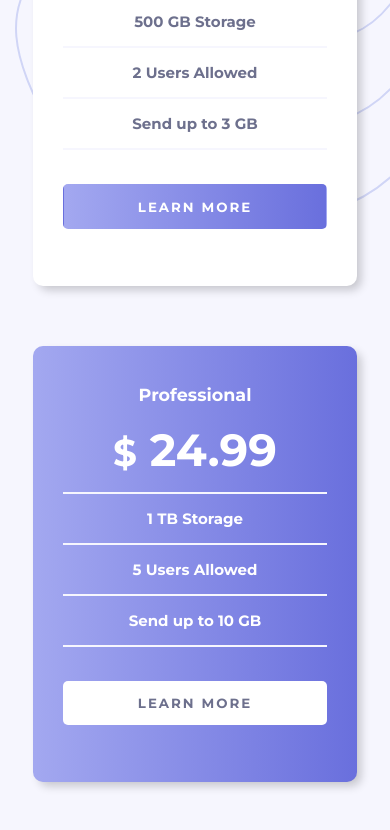
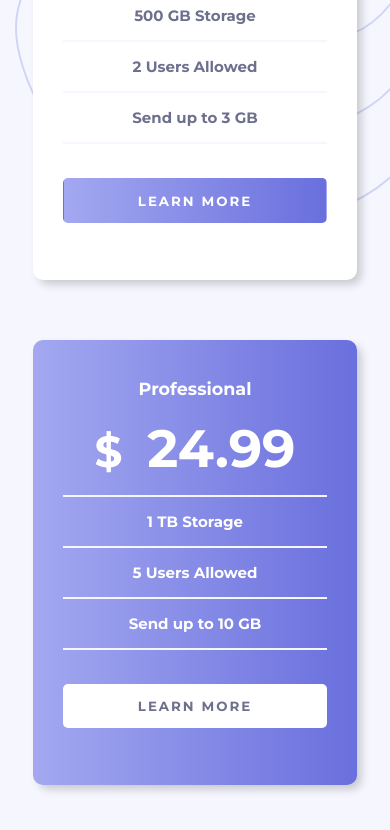
Before and after one commit to iris-anghel/Frontendmentor-Pricing-component-with-toggle, a plain HTML site: page index.html in a window 390 px wide. Shown: the part 432-1262 px from the top of the page. Drawn offline with Linux system fonts and the light colour scheme.

Commit message:
add site screenshots

```diff
--- a/css/style.css
+++ b/css/style.css
@@ -117,9 +117,13 @@ input:checked + .slider:before {
     margin: 0.5em 0;
 }
 
+small {
+    margin-right: 10px;
+}
+
 .monthly,
 .annually {
-    font-size: 3em;
+    font-size: 3.5em;
     align-items: center;
     justify-content: center;
 }
@@ -207,7 +211,7 @@ footer {
 @media screen and (max-width: 769px) {
     body {
         height: 100%;
-        padding: 5em 1em 1em 1em;
+        padding: 4em 1em 1em 1em;
     }
     .main {
         flex-wrap: wrap;
--- a/index.html
+++ b/index.html
@@ -17,7 +17,7 @@
         <div class="toggle-container">
             <label for="price-toggle-button">Annually</label>
             <label class="switch">
-                <input id="price-toogle-button" type="checkbox" checked="checked">
+                <input id="price-toogle-button" name="price-toogle-button" type="checkbox" checked="checked">
                 <span class="slider"></span>
             </label>
             <label for="price-toggle-button">Monthly</label>
```
Also changed, not shown: images/iPad.png (added), images/iPhone.png (added).
